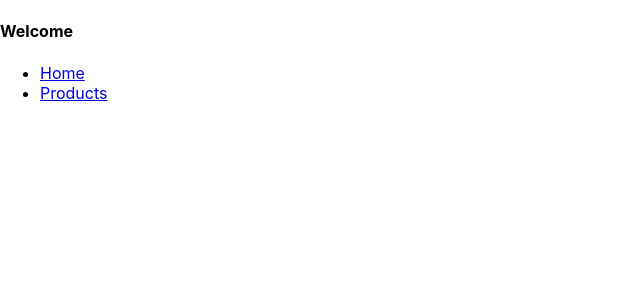
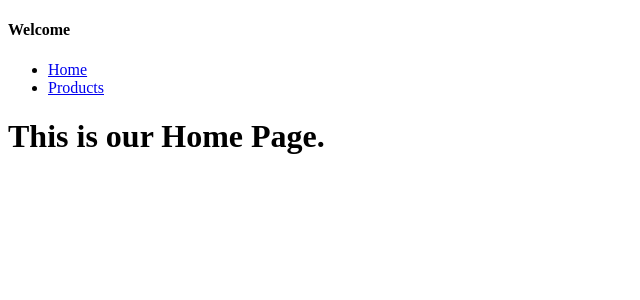
Before and after one commit to youngcharleslucas/E_Commerce, a React (Create React App) app: page / in a window 1280 px wide. Shown: the top 300 px of the page, without its empty margins (0-640 px from the left). Built offline with nearby package versions, Linux system fonts and the light colour scheme.

Commit message:
Changed file structure, implemented routes

```diff
--- a/src/App.jsx
+++ b/src/components/App.jsx
@@ -1,10 +1,10 @@
 import React, { useState, useEffect } from "react";
 import { Component } from 'react';
-import { Routes, Route } from "react-router-dom";
-import HomePage from "./components/HomePage/homePage";
-import BuyerPage from "./components/BuyerPage/buyerPage";
-import SellerPage from "./components/SellerPage/sellerPage";
-import NavBar from "./components/NavBar/navBar";
+import {BrowserRouter as Router, Routes, Route } from "react-router-dom";
+import HomePage from "./HomePage/homePage";
+import BuyerPage from "./BuyerPage/buyerPage";
+import SellerPage from "./SellerPage/sellerPage";
+import NavBar from "./NavBar/navBar";
 import jwtDecode from "jwt-decode";
 
 class App extends Component {
@@ -28,14 +28,14 @@ class App extends Component {
     const user = this.state.user;
     return (
       <div>
+        <Router>
         <NavBar user={user} />
-        <div>
           <Routes>
-            <Route path="/" exact component={HomePage} />
-            <Route path="/buyer" component={BuyerPage} />
-            <Route path="/seller" component={SellerPage} />
+            <Route path="/" element={<HomePage />} />
+            <Route path="/buyer" element={<BuyerPage />} />
+            <Route path="/seller" element={<SellerPage />} />
           </Routes>
-        </div>
+        </Router>
       </div>
     );
   }
--- a/src/components/SellerPage/sellerPage.jsx
+++ b/src/components/SellerPage/sellerPage.jsx
@@ -1,9 +1,9 @@
-import React, { useState, useEffect } from "react";
+import React from 'react';
 
 const SellerPage = (props) => {
     return (
-    <h1>This is our Seller Page.</h1>
-)
+        <h1>This is our Seller Page.</h1>
+    )
 };
 
 export default SellerPage;
--- a/src/index.css
+++ /dev/null
@@ -1,13 +0,0 @@
-body {
-  margin: 0;
-  font-family: -apple-system, BlinkMacSystemFont, 'Segoe UI', 'Roboto', 'Oxygen',
-    'Ubuntu', 'Cantarell', 'Fira Sans', 'Droid Sans', 'Helvetica Neue',
-    sans-serif;
-  -webkit-font-smoothing: antialiased;
-  -moz-osx-font-smoothing: grayscale;
-}
-
-code {
-  font-family: source-code-pro, Menlo, Monaco, Consolas, 'Courier New',
-    monospace;
-}
--- a/src/index.js
+++ b/src/index.js
@@ -1,20 +1,5 @@
-import React from 'react';
-import ReactDOM from 'react-dom';
-import './index.css';
-import App from './App';
-import reportWebVitals from './reportWebVitals';
-import { BrowserRouter as Router } from 'react-router-dom'
+import React from "react";
+import reactDom from "react-dom";
+import App from "./components/App";
 
-ReactDOM.render(
-  <Router>
-    <React.StrictMode>
-      <App />
-    </React.StrictMode>
-  </Router>,
-  document.getElementById('root')
-);
-
-// If you want to start measuring performance in your app, pass a function
-// to log results (for example: reportWebVitals(console.log))
-// or send to an analytics endpoint. Learn more: https://bit.ly/CRA-vitals
-reportWebVitals();
+  reactDom.render(<App />, document.getElementById("root"));
--- a/src/reportWebVitals.js
+++ /dev/null
@@ -1,13 +0,0 @@
-const reportWebVitals = onPerfEntry => {
-  if (onPerfEntry && onPerfEntry instanceof Function) {
-    import('web-vitals').then(({ getCLS, getFID, getFCP, getLCP, getTTFB }) => {
-      getCLS(onPerfEntry);
-      getFID(onPerfEntry);
-      getFCP(onPerfEntry);
-      getLCP(onPerfEntry);
-      getTTFB(onPerfEntry);
-    });
-  }
-};
-
-export default reportWebVitals;
```
Also changed, not shown: src/setupTests.js (deleted, +0 -5 lines), src/components/App.css (renamed from src/App.css), src/logo.svg (deleted), 1 other file (tests, documents, lock files or other folders).
